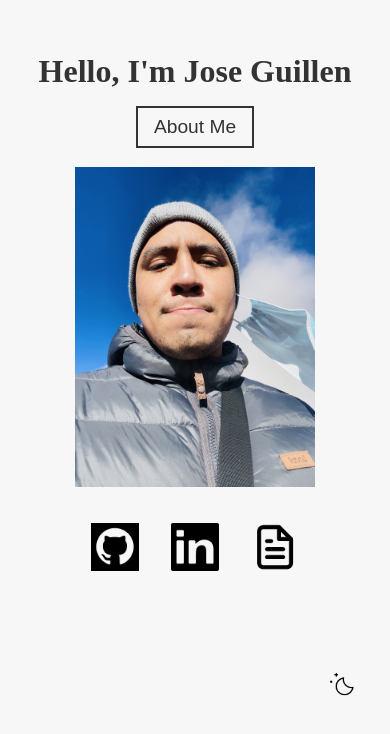
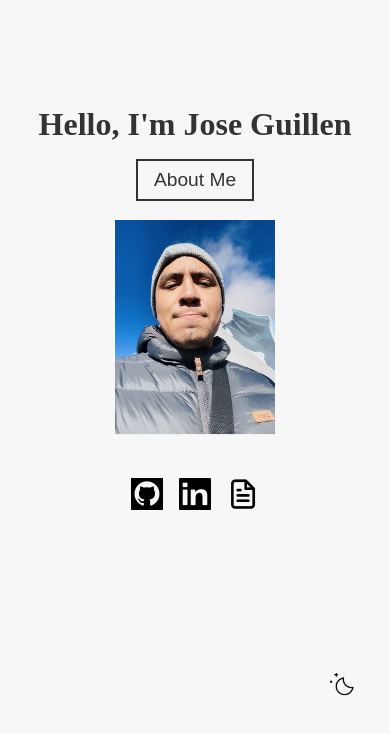
Before and after one commit to joseg20/joseg20.github.io, a Next.js app: page / in a window 390 px wide. Shown: the part 108-842 px from the top of the page. Built offline with nearby package versions, Linux system fonts and the light colour scheme.

Commit message:
Update styles - responsive mobile

```diff
--- a/styles/Home.module.css
+++ b/styles/Home.module.css
@@ -179,3 +179,31 @@
 .fadeOut {
   animation: fadeOut 0.5s ease-in-out forwards;
 }
+
+
+@media screen and (max-width: 768px) {
+  .title {
+    font-size: 2rem;
+  }
+
+  .aboutContainer {
+    max-width: 90%;
+  }
+
+  .imageContainer img {
+    max-width: 10rem;
+  }
+
+  .icon {
+    width: 2rem;
+    height: 2rem;
+  }
+
+  .iconsContainer {
+    flex-wrap: wrap;
+  }
+
+  .icon {
+    margin: 0.5rem;
+  }
+}
```
